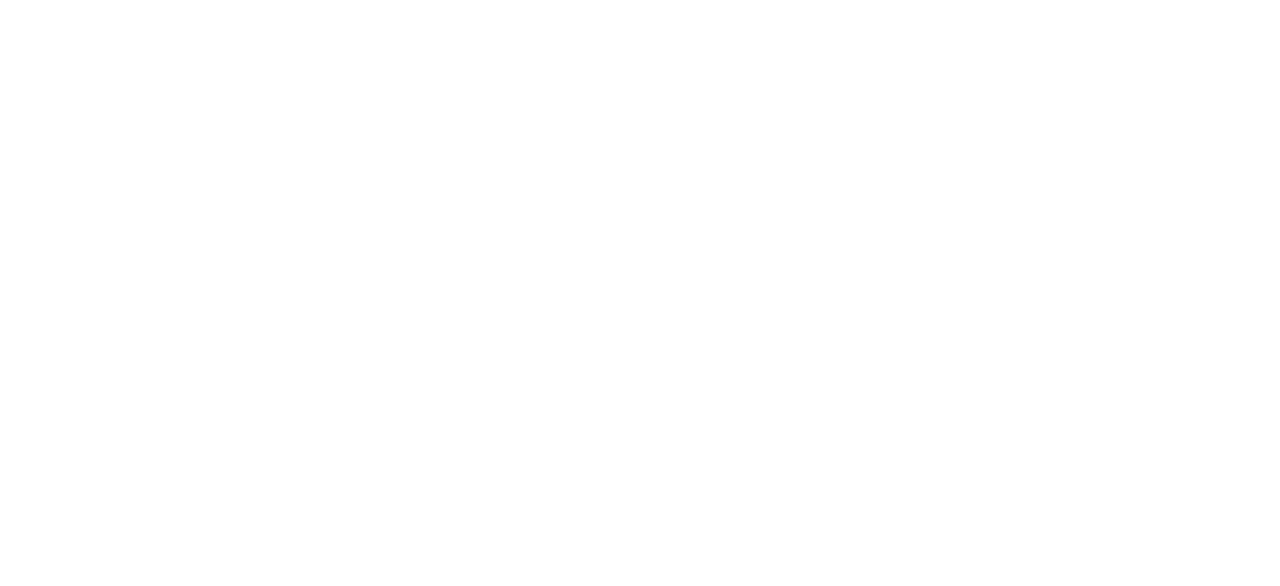
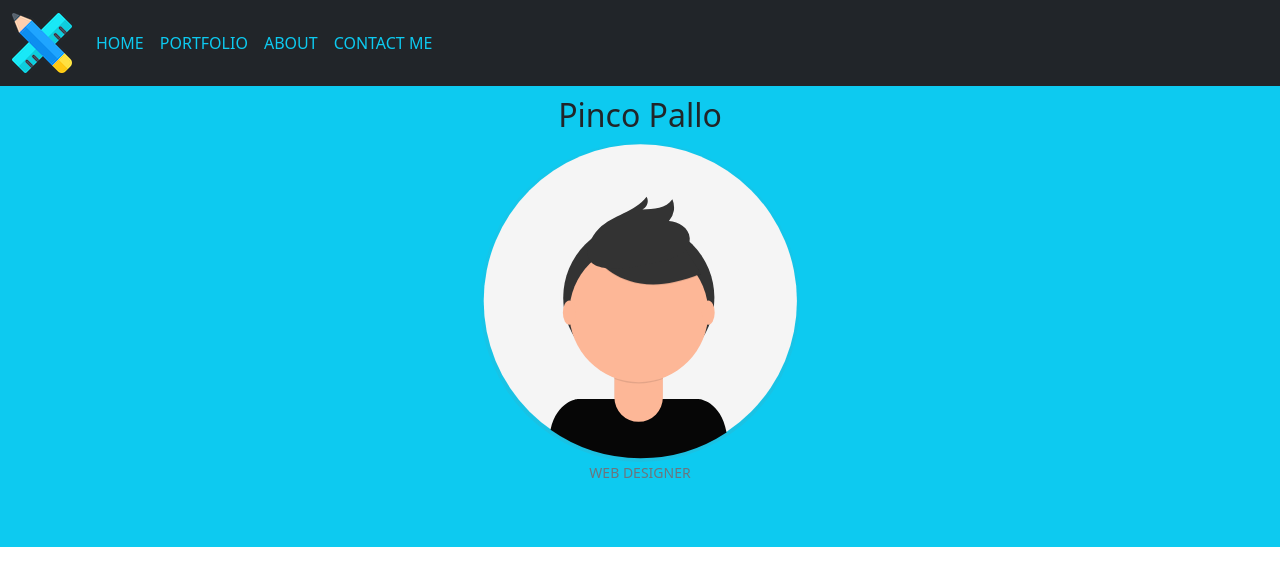
Before and after one commit to paololabriola/html-css-bootstrap-freelancer, a plain HTML site: page index.html in a window 1280 px wide. Drawn offline with nearby package versions, Linux system fonts and the light colour scheme.

Commit message:
Completed header with fixed navbar

```diff
--- a/index.html
+++ b/index.html
@@ -11,7 +11,53 @@
   <body>
     <!-- Inizio header -->
     <header>
-
+        <!-- Divisione navbar fixed -->
+        <nav class="navbar fixed-top navbar-expand-lg navbar-dark bg-dark">
+            <div class="container-fluid">
+                <!-- Logo del sito-->
+                <a class="navbar-brand" href="#">
+                    <img src="img/logo.png" alt="Logo di Pinco Pallo">
+                </a>
+              <!-- Bottone a comparsa su dispositivo mobile -->
+                <button
+                class="navbar-toggler"
+                type="button"
+                data-bs-toggle="collapse"
+                data-bs-target="#navbarNav"
+                aria-controls="navbarNav"
+                aria-expanded="false"
+                aria-label="Toggle navigation"
+                >
+                    <span class="navbar-toggler-icon"></span>
+                </button>
+              <!-- div che collassa a viewport < lg -->
+                <div class="collapse navbar-collapse" id="navbarNav">
+                    <ul class="navbar-nav">
+                        <li class="nav-item">
+                            <a class="nav-link text-info text-uppercase" aria-current="page" href="#">Home</a>
+                        </li>
+                        <li class="nav-item">
+                            <a class="nav-link active text-info text-uppercase" href="#portfolio">Portfolio</a>
+                        </li>
+                        <li class="nav-item">
+                            <a class="nav-link text-info text-uppercase" href="#about">About</a>
+                        </li>
+                        <li class="nav-item">
+                            <a class="nav-link text-info text-uppercase" href="#contact-me">Contact me</a>
+                        </li>
+                    </ul>
+                </div>
+            </div>
+          </nav>
+          <!-- Fine navbar -->
+          <!-- Sezione del profilo -->
+          <section class="bg-info">
+            <div class="text-center mt-5 py-5">
+                <h2>Pinco Pallo</h2>
+                <img class="w-25 d-inline-block" src="img/profile_pic.svg" alt="Immagine profilo di Pinco Pallo">
+                <p class="small text-uppercase text-secondary bold">Web Designer</p>
+            </div>
+        </section>
     </header>
     <!-- Fine header -->
     <!-- Inizio main -->
```
